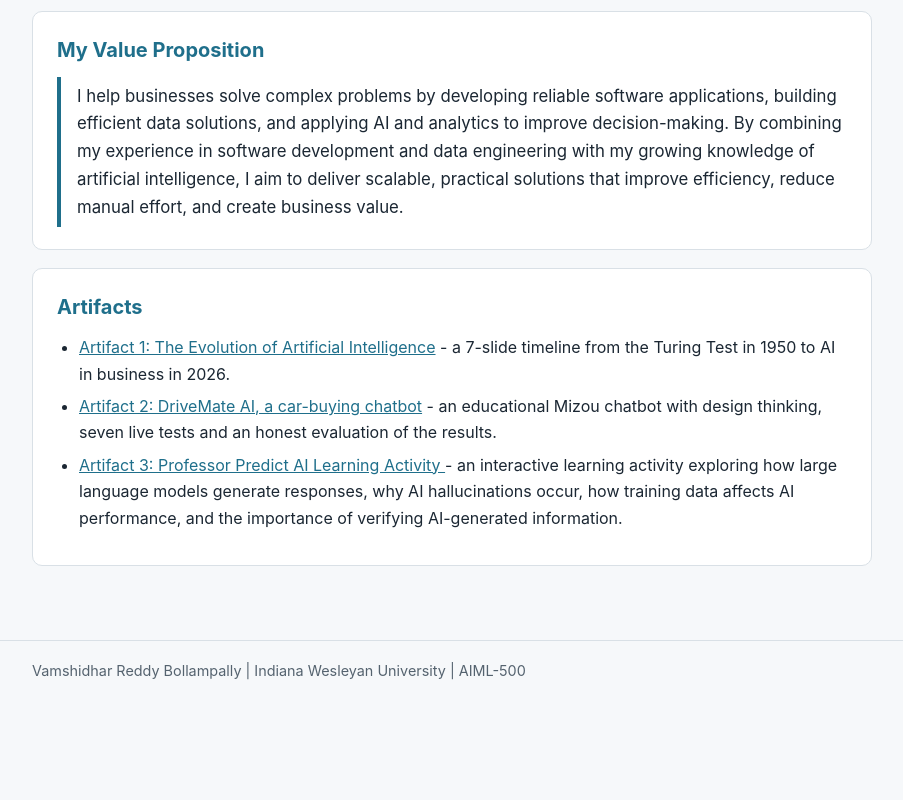
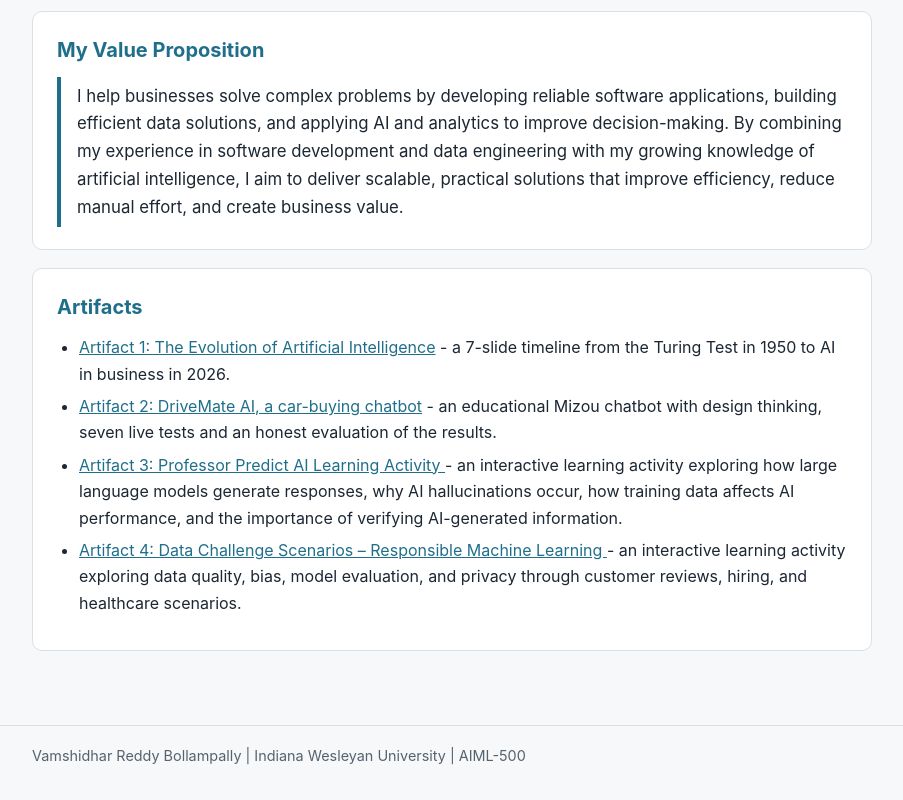
Before and after one commit to vamshi1409/Vamshidhar.github.io, a plain HTML site: page index.html in a window 1280 px wide. Shown: the part 627-1427 px from the top of the page, without its empty margins (188-1091 px from the left). Before the commit the page ends 1342 px from the top, so only its background shows below. Drawn offline with Linux system fonts and the light colour scheme.

Commit message:
Update index.html

```diff
--- a/index.html
+++ b/index.html
@@ -16,6 +16,7 @@
         <a href="artifact-1.html">Artifact 1</a>
         <a href="artifact-2.html">Artifact 2</a>
         <a href="artifact-3.html">Artifact 3</a>
+        <a href="artifact-3.html">Artifact 4</a>
       </nav>
     </div>
   </header>
@@ -51,6 +52,16 @@
   affects AI performance, and the importance of
   verifying AI-generated information.
 </li>
+
+<li>
+  <a href="artifact-4.html">
+    Artifact 4: Data Challenge Scenarios – Responsible Machine Learning
+  </a>
+  - an interactive learning activity exploring
+  data quality, bias, model evaluation, and privacy
+  through customer reviews, hiring, and healthcare scenarios.
+</li>
+
       </ul>
 
     </section>
```
